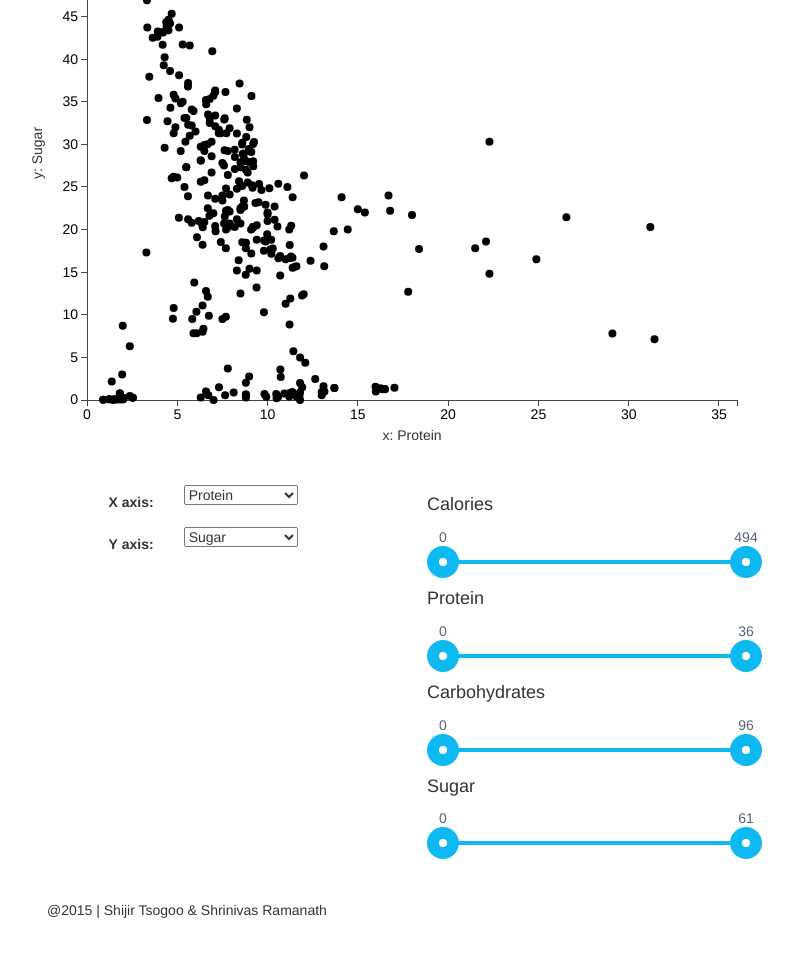
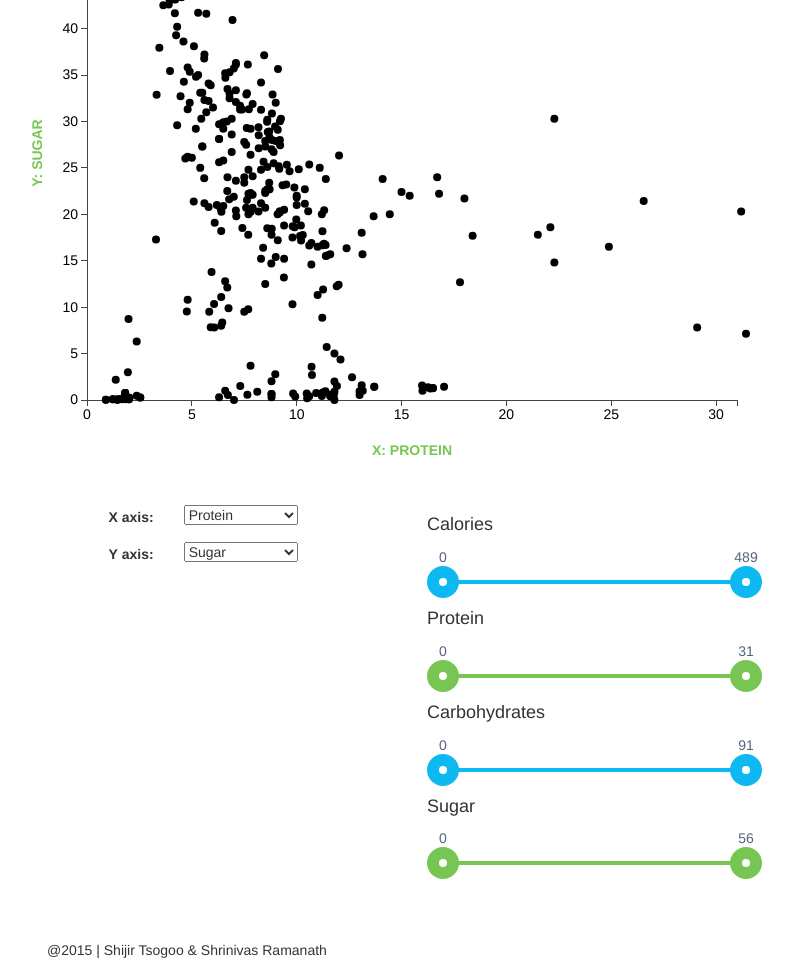
Before and after one commit to Anhmike/nutrition-d3-app, a website: page app/index.html in a window 1280 px wide. Shown: the part 339-1309 px from the top of the page, without its empty margins (228-1021 px from the left). Before the commit the page ends 1269 px from the top, so only its background shows below. Drawn offline with nearby package versions, Linux system fonts and the light colour scheme; files that its build step writes are made by us from their sources; files whose address does not match are found by name.

Commit message:
style improvement

```diff
--- a/app/scripts/controllers/main.js
+++ b/app/scripts/controllers/main.js
@@ -170,7 +170,7 @@ angular.module('nutriAppApp')
 				$scope.slidersData[value.key].label = value.label;
 				$scope.slidersData[value.key].options = {
 					floor: 0,
-					ceil: Math.floor(max+5),
+					ceil: Math.floor(max),
 					onChange: $scope.drawGraph
 				};
 
--- a/app/styles/main.scss
+++ b/app/styles/main.scss
@@ -1,6 +1,8 @@
 $icon-font-path: "../bower_components/bootstrap-sass-official/assets/fonts/bootstrap/";
+
 // bower:scss
 @import "bootstrap-sass-official/assets/stylesheets/_bootstrap.scss";
+
 // endbower
 
 .browsehappy {
@@ -36,43 +38,67 @@ body {
     }
 }
 
-.svg-container{
+.svg-container {
     position: relative;
 
-  .axis{
-    path, line{
+    .axis {
+        path, line {
             fill: none;
             stroke: #444;
             shape-rendering: crispEdges;
         }
     }
-  .axis-label{
+
+    .axis-label {
         position: absolute;
         width: 300px;
         text-align: center;
-    &#x-axis{
+        color: #77C653;
+        font-weight: 900;
+        text-transform: uppercase;
+
+        &#x-axis {
             left: 50%;
-      bottom: 0;
+            bottom: -15px;
             margin-left: -150px;
         }
-    &#y-axis{
+
+        &#y-axis {
             left: 0;
             top: 50%;
             margin-left: -160px;
-      transform: rotate(-90deg)
+            transform: rotate(-90deg);
         }
     }
 }
-.customizer{
-  padding: 40px 0;
-  rzslider{
-    .rz-pointer{
+
+.customizer {
+    padding: 60px 0;
+
+    label {
+        margin-top: -5px;
+    }
+
+    rzslider {
+        .rz-pointer {
             outline: 0 none;
         }
     }
 
+    .active {
+        rzslider {
+            .rz-pointer {
+                background-color: #77C653;
             }
 
+            .rz-bar {
+                &.rz-selection {
+                    background-color: #77C653;
+                }
+            }
+        }
+    }
+}
 
 /* Custom page footer */
 .footer {
@@ -118,10 +144,12 @@ body {
         padding-left: 0;
         padding-right: 0;
     }
+
     /* Space out the masthead */
     .header {
         margin-bottom: 30px;
     }
+
     /* Remove the bottom border on the jumbotron for visual effect */
     .jumbotron {
         border-bottom: 0;
--- a/app/views/main.html
+++ b/app/views/main.html
@@ -26,12 +26,12 @@
 </form>
 </div>
 <div class="col-xs-6">
-  <div ng-class="sliderFor{{sliderData.label}}" ng-repeat="sliderData in slidersData">
-    <h4>{{sliderData.label}}</h4>
+  <div ng-class="{'active': key == ingredientsToShow.selectedX.key || key == ingredientsToShow.selectedY.key}" ng-repeat="(key, value) in slidersData">
+    <h4>{{value.label}}</h4>
     <rzslider
-    rz-slider-model="sliderData.min"
-    rz-slider-high="sliderData.max"
-    rz-slider-options="sliderData.options"></rzslider>
+    rz-slider-model="value.min"
+    rz-slider-high="value.max"
+    rz-slider-options="value.options"></rzslider>
   </div>
 </div>
 </div>
```
Lines whose indentation alone changed are shown as unchanged.
